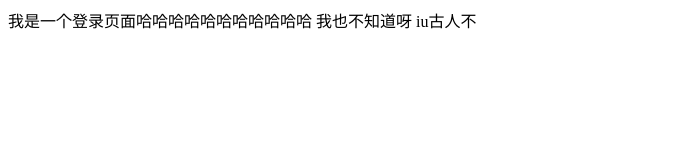
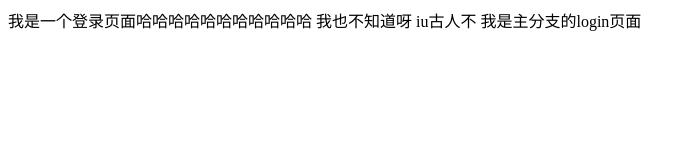
Before and after one commit to summercnx/nz1907, a plain HTML site: page login.html in a window 1280 px wide. Shown: the whole page, without its empty margins (0-696 px from the left). Drawn offline with Linux system fonts and the light colour scheme.

Commit message:
主分支当中的login

```diff
--- a/login.html
+++ b/login.html
@@ -10,5 +10,6 @@
         我是一个登录页面哈哈哈哈哈哈哈哈哈哈哈
         我也不知道呀
     iu古人不
+    我是主分支的login页面
 </body>
 </html>
```
